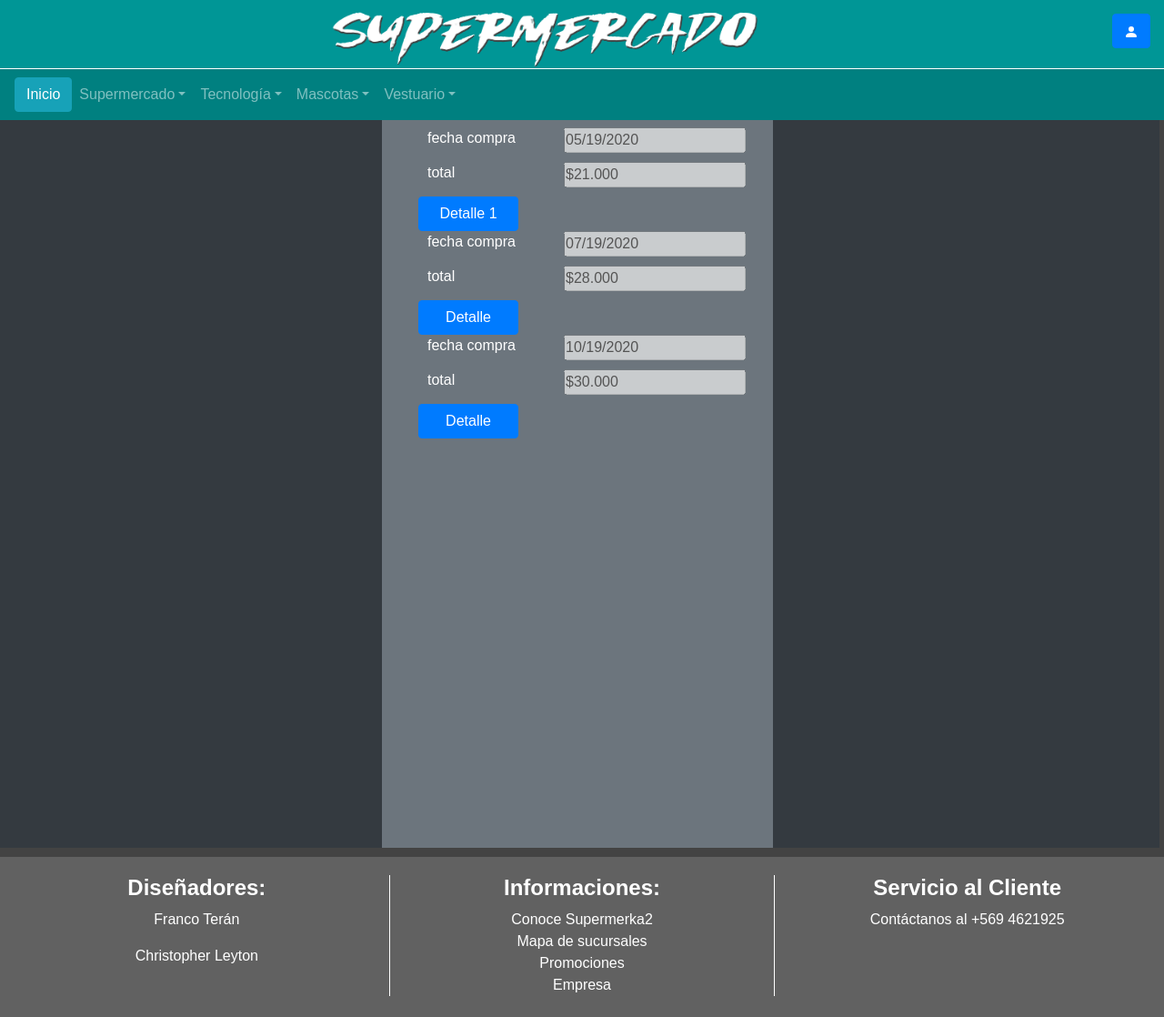
After one commit to ChLeytonWolf/Fase2LeytonTeran006D, a Django app: page /supermercado/boletas/ in a window 1280 px wide. The commit adds this page. Shown: the whole page at 91% size. Run offline with Django 3.2, Linux system fonts and the light colour scheme; some libraries are stand-ins or nearby versions.

```diff
--- a/localsupermercado/supermercado/models.py
+++ b/localsupermercado/supermercado/models.py
@@ -7,12 +7,14 @@ import uuid
 class Cliente(models.Model):
 
 	rut = models.CharField(max_length=11, null=False, primary_key=True)
+	dv = models.CharField(max_length=1,null=False)
 	nombres = models.CharField(max_length=50, null=False)
 	apellidoP = models.CharField(max_length=20, null=False)
 	apellidoM = models.CharField(max_length=20, null=False)
 	fcelular = models.BigIntegerField( null=False)
 	fcasa = models.BigIntegerField( null=False)
 	fecha_nacimiento= models.DateField(null=False)
+	email= models.EmailField(max_length=50,default='compras@super.cl',unique=True)
 
 
 	def __str__(self):
--- a/localsupermercado/supermercado/templates/base_generic.html
+++ b/localsupermercado/supermercado/templates/base_generic.html
@@ -145,7 +145,7 @@
                     <button type="button" class="btn btn-secondary" data-dismiss="modal">Cerrar</button>
 
                     <a class="btn btn-primary" href="{% url 'cliente_create' %}">Registro</a>
-                    <a class="btn btn-primary" href="">boletas</a>
+                    <a href="{% url 'boletas'%}" class="btn btn-primary"> Boletas</a>
                     <a class="btn btn-primary" href="{% url 'clientes' %}">Lista de clientes</a>
                 </div>
             </div>
--- /dev/null
+++ b/localsupermercado/supermercado/templates/boletas.html
@@ -0,0 +1,110 @@
+{% extends "base_generic.html" %}
+{%block content%}
+
+
+{% load static %}
+{% block javascript %}
+<script>
+
+$(document).ready(function(){
+
+    $("#detalles").click(function(){
+
+                $("#detalle").prop("hidden", false);
+
+
+        });
+    $("#detalles1").click(function(){
+
+                $("#detalle").prop("hidden", false);
+
+
+        });
+    $("#detalles2").click(function(){
+
+                $("#detalle").prop("hidden", false);
+
+
+        });
+    $("#detalles3").click(function(){
+
+                $("#detalle").prop("hidden", false);
+
+
+        });
+    $("#cerrar").click(function(){
+
+                $("#detalle").prop("hidden", true);
+
+
+        });
+    });
+
+
+</script>
+{% endblock %}
+
+    <div class="form-row justify-content-center col-12 bg-dark vh-100">
+        <div class="bg-secondary">
+          <div class="col-md-12 text-white ">
+            <div class="container mb-2 " >
+              <label>fecha compra</label>
+              <input type="text" name="fecha1" id="fecha1" minlength="2" value="05/19/2020" disabled>
+              <label>total</label>
+              <input type="text" name="total1" id="total1" minlength="3" value="$21.000" disabled>
+              <button id="detalles" class="btn btn-primary  btnn">Detalle 1</button>
+            </div>
+            <div class="container mb-2">
+              <label>fecha compra</label>
+              <input type="text" name="fecha2" id="fecha2" minlength="2" value="07/19/2020" disabled>
+              <label>total</label>
+              <input type="text" name="total1" id="total1" minlength="3" value="$28.000" disabled>
+              <button id="detalles1" class="btn btn-primary  btnn">Detalle</button>
+            </div>
+
+            <div class="container mb-2">
+              <label>fecha compra</label>
+              <input type="text" name="fecha3" id="fecha3" minlength="2" value="10/19/2020" disabled>
+              <label>total</label>
+              <input type="text" name="total1" id="total1" minlength="3" value="$30.000" disabled>
+              <button id="detalles2" class="btn btn-primary  btnn">Detalle</button>
+            </div>
+
+
+          </div>
+        </div>
+        <div id="detalle" class="bg-success" hidden>
+            <div class="text-white col-md-12 ">
+            <div>
+
+            <label>producto 1</label>
+            <input type="text" name="fecha1" id="fecha1" minlength="2" value="leche milo" disabled>
+            <label>valor</label>
+            <input type="text" name="total1" id="total1" minlength="3" value="$2000" disabled>
+
+            <label>producto 1</label>
+            <input type="text" name="fecha1" id="fecha1" minlength="2" value="palta hass" disabled>
+            <label>valor</label>
+            <input type="text" name="total1" id="total1" minlength="3" value="$8000" disabled>
+
+            <label>producto 1</label>
+            <input type="text" name="fecha1" id="fecha1" minlength="2" value="Lomo liso" disabled>
+            <label>valor</label>
+            <input type="text" name="total1" id="total1" minlength="3" value="$10000" disabled>
+
+            <label>producto 1</label>
+            <input type="text" name="fecha1" id="fecha1" minlength="2" value="queso chanco" disabled>
+            <label>valor</label>
+            <input type="text" name="total1" id="total1" minlength="3" value="$3000" disabled>
+            <div class="form-group ">
+              <button id="cerrar" class="btn btn-primary  btnn">cerrar detalle</button>
+            </div>
+          </div>
+
+          </div>
+         </div>
+      </div>
+
+
+
+{%endblock%}
--- a/localsupermercado/supermercado/templates/supermercado/cliente_detail.html
+++ b/localsupermercado/supermercado/templates/supermercado/cliente_detail.html
@@ -11,11 +11,12 @@
             </div>
             <hr>
             <div>
-                <p> Rut: {{cliente.rut}}</p>
+                <p> Rut: {{cliente.rut}}-{{cliente.dv}}</p>
                 <p> Nombre completo: {{cliente}}</p>
                 <p> Celular: +56 {{cliente.fcelular}}</p>
                 <p> Teléfono: +56 {{cliente.fcasa}}</p>
                 <p> Fecha de nacimiento: {{cliente.fecha_nacimiento}}</p>
+                <p> email: {{cliente.email}}</p>
             </div>
             <div class=" row  justify-content-center ">
                 <a href="{% url 'index' %}" class="btn btn-info col"> Inicio </a>
--- a/localsupermercado/supermercado/templates/supermercado/cliente_update_form.html
+++ b/localsupermercado/supermercado/templates/supermercado/cliente_update_form.html
@@ -9,7 +9,10 @@
 
                 <h1> Actualizar datos</h1>
                 <div class="container">
+                    <label>Rut:</label> <input placeholder="{{cliente.rut}}-{{cliente.dv}}" disabled="true">
                     {{ form.as_p }}
+                    <label>fecha nacimiento</label>
+                    <input placeholder="{{cliente.fecha_nacimiento}}" disabled="true">
                 </div>
                 <div class="container">
                     <input type="submit" class="btn btn-danger" value="Actualizar">
--- a/localsupermercado/supermercado/urls.py
+++ b/localsupermercado/supermercado/urls.py
@@ -7,6 +7,7 @@ path('',views.index,name='index'),
 
 path('cliente/<int:pk>', views.ClienteDetailView.as_view(), name="cliente-detail"),
 path('clientes/',views.ClienteListView.as_view(),name='clientes'),
+path('boletas/', views.boletas, name='boletas'),
 ]
 
 urlpatterns+=[
--- a/localsupermercado/supermercado/views.py
+++ b/localsupermercado/supermercado/views.py
@@ -16,7 +16,11 @@ def index(request):
         context={'num_productos':num_productos},
 
 		)
-
+def boletas(request):
+    return render(
+        request,
+        'boletas.html'
+        )
 
 
 class ClienteCreate(CreateView):
@@ -25,7 +29,7 @@ class ClienteCreate(CreateView):
 
 class ClienteUpdate(UpdateView):
     model = Cliente
-    fields = ['rut','nombres','apellidoP', 'apellidoM', 'fcelular', 'fcasa', 'fecha_nacimiento']
+    fields = ['nombres','apellidoP', 'apellidoM', 'fcelular', 'fcasa','email']
     template_name_suffix = '_update_form'
 
 class ClienteDelete(DeleteView):
```
Also changed, not shown: localsupermercado/db.sqlite3, localsupermercado/supermercado/migrations/0007_auto_20201103_1245.py (added).
